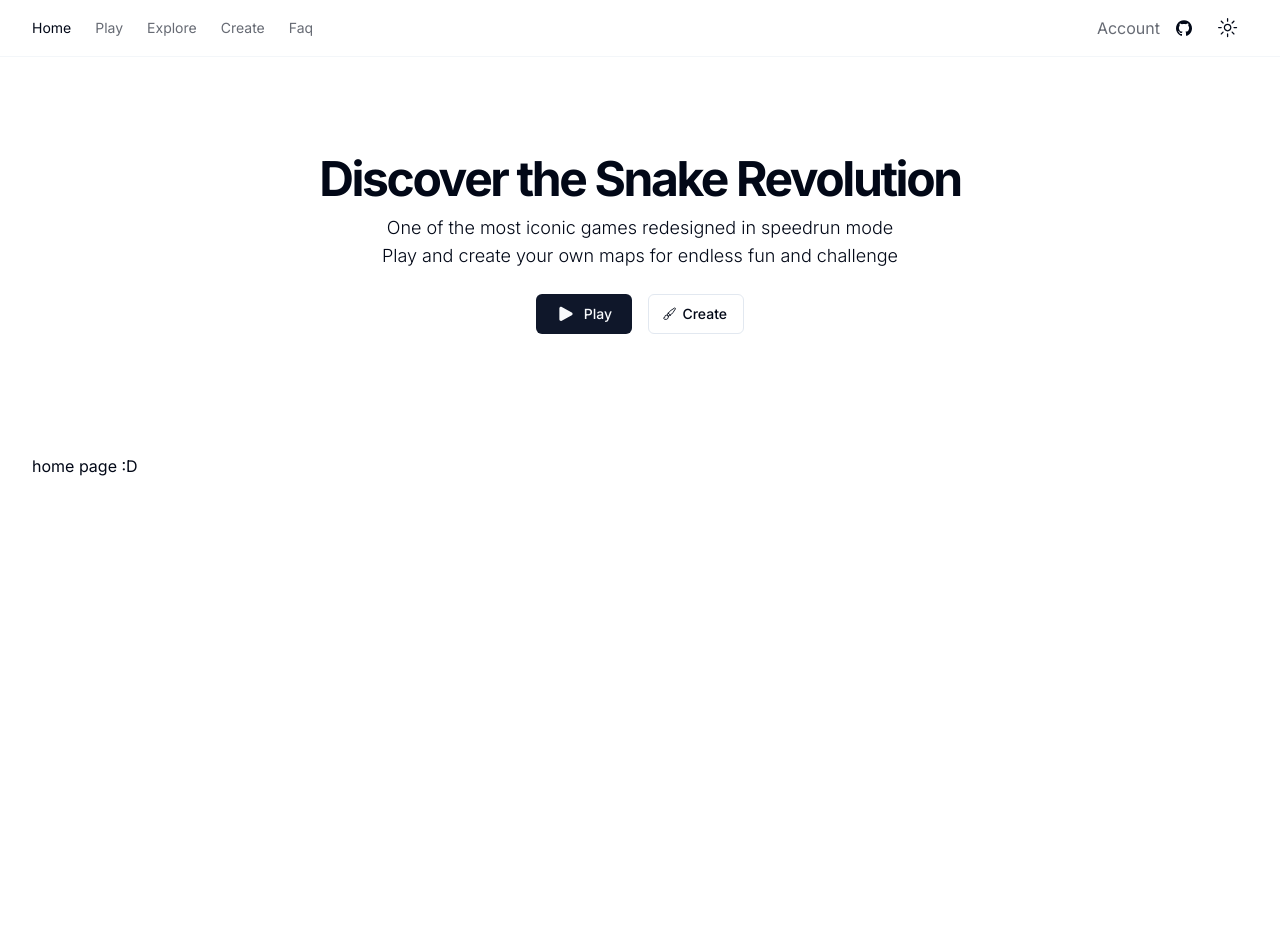
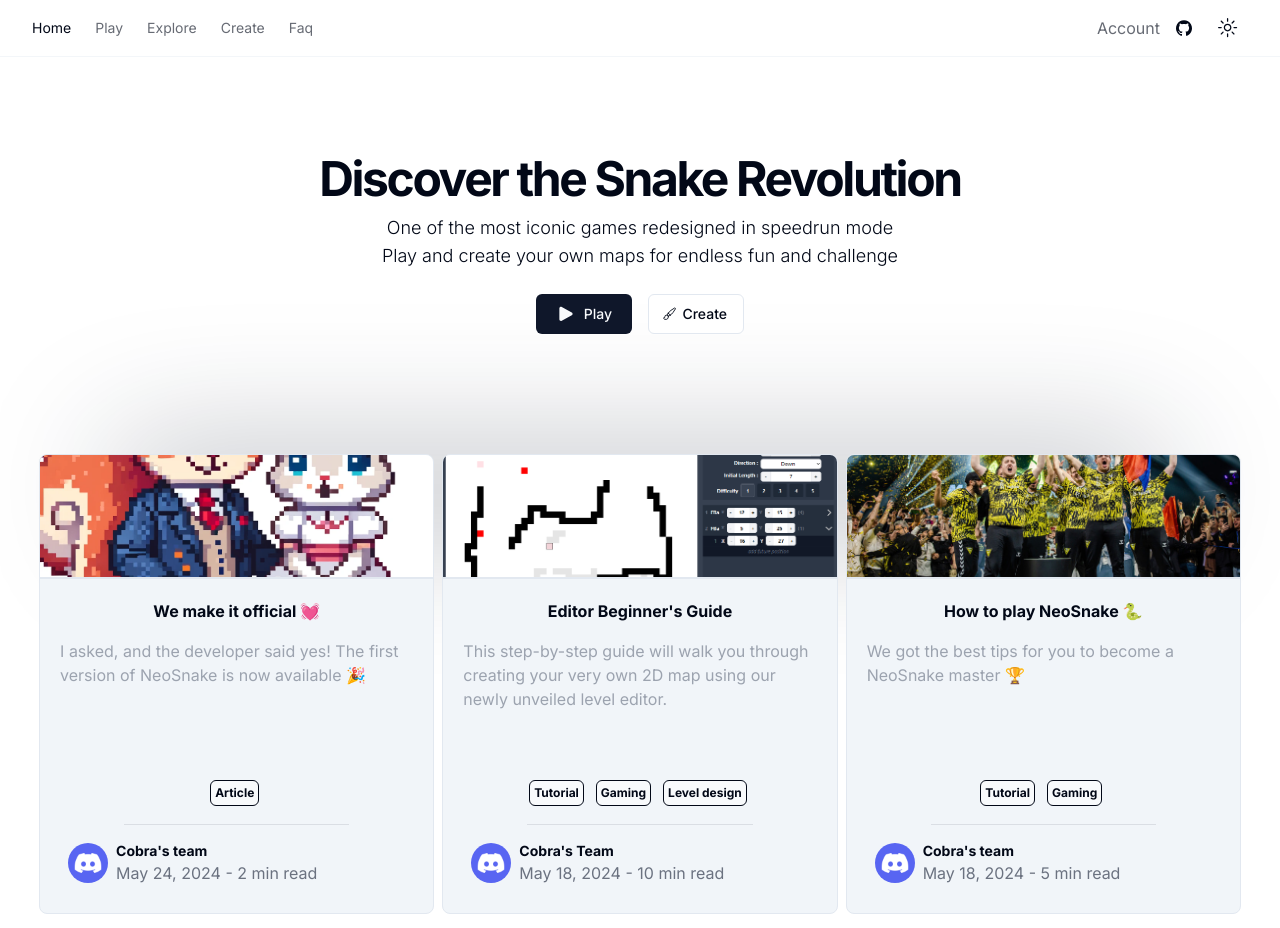
Before and after one commit to Ninhache/Next-neo-snake, a Next.js app: page / in a window 1280 px wide. Shown: the top 928 px of the page. Before the commit the page ends 800 px from the top, so only its background shows below. Built offline with nearby package versions, Linux system fonts and the light colour scheme.

Commit message:
feat: add all articles (STILL NEED PAGINATION !!) + render articles

```diff
--- /dev/null
+++ b/app/article/[path]/page.tsx
@@ -0,0 +1,87 @@
+import {
+  PageHeader,
+  PageHeaderDescription,
+  PageHeaderHeading,
+} from "@/app/_components/PageHeader";
+import { MDX } from "@/app/_components/mdx/mdx";
+import {
+  Breadcrumb,
+  BreadcrumbItem,
+  BreadcrumbLink,
+  BreadcrumbList,
+  BreadcrumbPage,
+  BreadcrumbSeparator,
+} from "@/components/ui/breadcrumb";
+import {
+  getAllArticles,
+  getArroundArticle,
+  getSpecificArticle,
+} from "@/lib/api/articles";
+import { transformTitleToPath } from "@/lib/article";
+import { Avatar, AvatarFallback, AvatarImage } from "@/components/ui/avatar";
+import ArticleNavigation from "./articleNavigation";
+import { parseDateTime } from "@/lib/time";
+
+export const revalidate = 3600;
+
+export async function generateStaticParams(): Promise<{ path: string }[]> {
+  /*
+  I don't know how can I change that, since the articles number can change
+  I could use an alternative function to count how many articles there's .. that's all..?
+  */
+  const articles = await getAllArticles({ limit: 9999 });
+
+  return articles.map((article) => {
+    return { path: transformTitleToPath(article.title) };
+  });
+}
+
+export default async function Page({ params }: { params: { path: string } }) {
+  const article = await getSpecificArticle(params.path);
+
+  const { previousArticle, nextArticle } = await getArroundArticle(article);
+
+  return (
+    <section className="container relative">
+      <div className="mt-8">
+        <Breadcrumb>
+          <BreadcrumbList>
+            <BreadcrumbItem>
+              <BreadcrumbLink href="/">Home</BreadcrumbLink>
+            </BreadcrumbItem>
+            <BreadcrumbSeparator />
+            <BreadcrumbItem>
+              <BreadcrumbPage>{article.title}</BreadcrumbPage>
+            </BreadcrumbItem>
+          </BreadcrumbList>
+        </Breadcrumb>
+      </div>
+
+      <PageHeader>
+        <PageHeaderHeading>{article.title}</PageHeaderHeading>
+        <PageHeaderDescription className="h-20">
+          {article.abstract}
+        </PageHeaderDescription>
+
+        <span className="flex items-center gap-2 text-gray-500">
+          <Avatar>
+            <AvatarImage
+              src={article.authorImage}
+              className="scale-75 opacity-70"
+            />
+            <AvatarFallback>CT</AvatarFallback>
+          </Avatar>
+          By {article.authorName} · {parseDateTime(article.date, "en-US")} ·{" "}
+          {article.readTime} min read
+        </span>
+
+        <ArticleNavigation
+          previousArticle={previousArticle}
+          nextArticle={nextArticle}
+        />
+      </PageHeader>
+
+      <MDX code={article.content} />
+    </section>
+  );
+}
--- a/app/page.tsx
+++ b/app/page.tsx
@@ -1,18 +1,24 @@
-import { siteConfig } from "@/config/nav-link";
+import { Avatar, AvatarFallback, AvatarImage } from "@/components/ui/avatar";
+import { buttonVariants } from "@/components/ui/button";
+import { getAllArticles } from "@/lib/api/articles";
+import { capitalize } from "@/lib/text";
+import { parseDateTime } from "@/lib/time";
+import { cn } from "@/lib/utils";
+import Image from "next/image";
+import Link from "next/link";
 import {
   PageActions,
   PageHeader,
   PageHeaderDescription,
   PageHeaderHeading,
 } from "./_components/PageHeader";
-import { cn } from "@/lib/utils";
-import { buttonVariants } from "@/components/ui/button";
-import Link from "next/link";
 import { Icons } from "./_components/icons";
 
-export default function Home() {
+export default async function Home() {
+  const articles = await getAllArticles({ limit: 6 });
+
   return (
-    <div className="container relative">
+    <div className="container relative z-0">
       <PageHeader>
         <PageHeaderHeading className="hidden md:block">
           Discover the Snake Revolution
@@ -25,15 +31,13 @@
           <br />
           Play and create your own maps for endless fun and challenge
         </PageHeaderDescription>
-        <PageActions>
-          <Link href="/docs" className={cn(buttonVariants(), "w-24")}>
+        <PageActions className="z-30">
+          <Link href="/play" className={cn(buttonVariants(), "w-24")}>
             <Icons.play className="scale-75" />
             <span className="px-1">Play</span>
           </Link>
           <Link
-            target="_blank"
-            rel="noreferrer"
-            href={siteConfig.links.github}
+            href={"/create"}
             className={cn(buttonVariants({ variant: "outline" }), "w-24 gap-2")}
           >
             <Icons.brush className="scale-150" />
@@ -42,7 +46,61 @@
         </PageActions>
       </PageHeader>
 
-      <section>home page :D</section>
+      <div className="absolute left-1/2 top-72 z-0 h-24 w-5/6 -translate-x-1/2 rounded-full bg-primary/25 blur-2xl lg:top-96 lg:blur-3xl"></div>
+
+      <section className="z-30 flex flex-wrap justify-center gap-x-2 gap-y-4">
+        {articles.map((article) => (
+          <article
+            key={article.id}
+            className="group z-30 flex w-custom-full overflow-hidden rounded-lg border bg-secondary text-card-foreground sm:w-custom-1/2 md:w-custom-1/3"
+          >
+            <Link href={`/article/${article.path}`} prefetch={false}>
+              <div className="flex h-full flex-col gap-3">
+                <div className="relative h-48 overflow-hidden border-b-2">
+                  <Image
+                    src={`${article.image}`}
+                    alt={`${article.title}`}
+                    quality={50}
+                    layout="fill"
+                    objectFit="cover"
+                    className="transform transition-transform group-hover:scale-110"
+                  />
+                </div>
+                <div className="mx-5 mb-5 mt-2 flex h-full flex-col">
+                  <div className="h-full">
+                    <h1 className="text-center font-bold">{article.title}</h1>
+                    <p className="mt-4 text-gray-400">{article.abstract}</p>
+                  </div>
+                  <div className="mb-2 flex flex-grow justify-center gap-2">
+                    {article.tags.slice(0, 3).map((tag) => (
+                      <span
+                        key={tag}
+                        className="mr-1 rounded-md border border-foreground bg-primary-foreground bg-opacity-40 p-1 text-xs font-bold"
+                      >
+                        {capitalize(tag)}
+                      </span>
+                    ))}
+                  </div>
+                  <div className="z-40 mx-16 my-2 h-1 border-b border-primary/10"></div>
+                  <div className="flex items-center gap-2 rounded-md bg-opacity-60 p-2">
+                    <Avatar>
+                      <AvatarImage src={article.authorImage} />
+                      <AvatarFallback>CT</AvatarFallback>
+                    </Avatar>
+                    <div>
+                      <p className="text-sm font-bold">{article.authorName}</p>
+                      <p className="text-gray-500">
+                        {parseDateTime(article.date, "en-EN")} -{" "}
+                        {article.readTime} min read
+                      </p>
+                    </div>
+                  </div>
+                </div>
+              </div>
+            </Link>
+          </article>
+        ))}
+      </section>
     </div>
   );
 }
```
